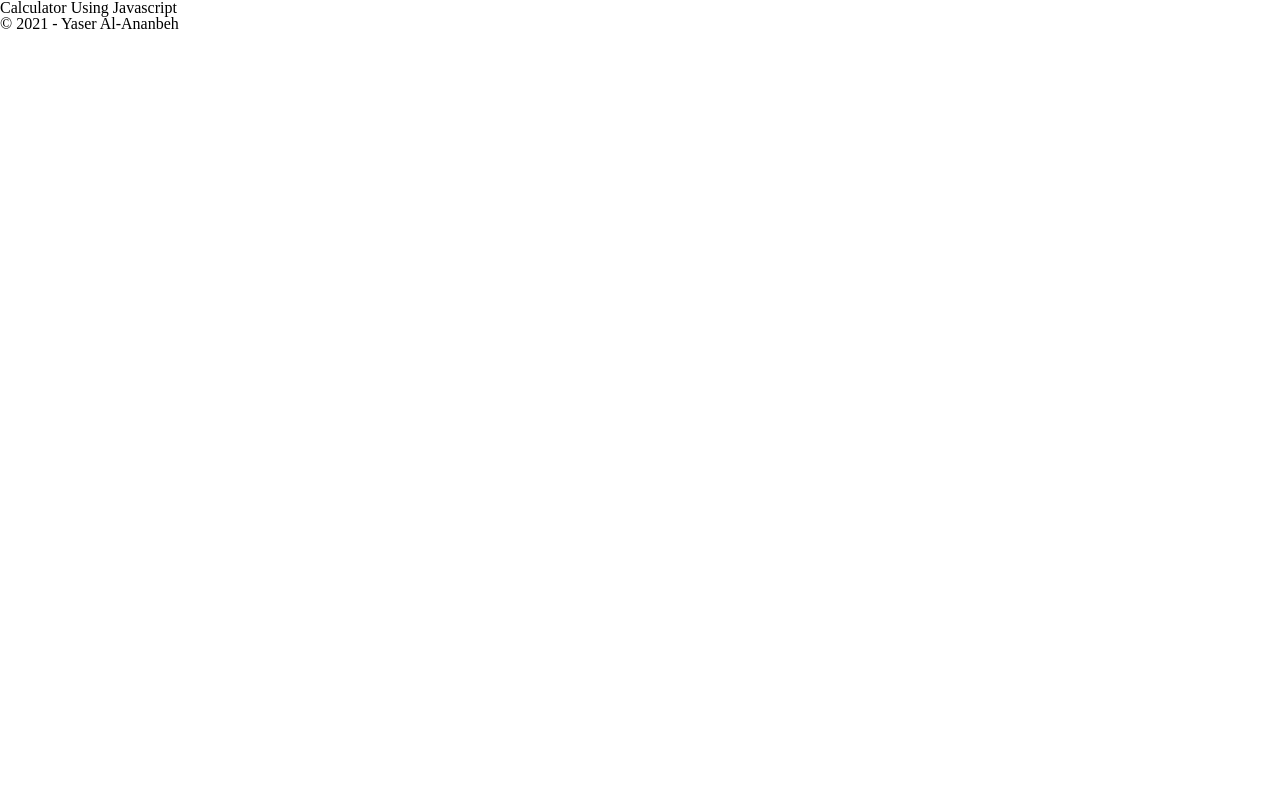
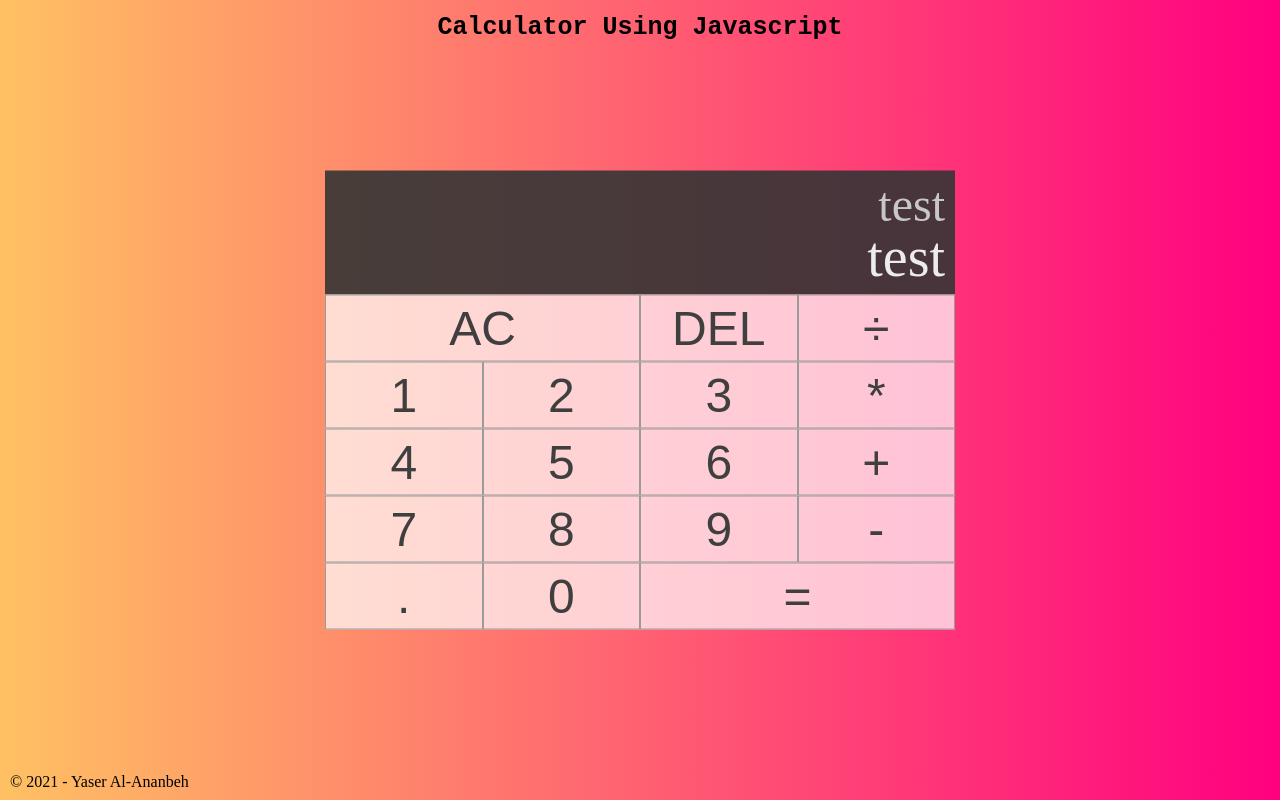
Before and after one commit to yaserananbeh/calculator, a plain HTML site: page index.html in a window 1280 px wide. Drawn offline with Linux system fonts and the light colour scheme.

Commit message:
finish html and css

```diff
--- a/css/style.css
+++ b/css/style.css
@@ -0,0 +1,68 @@
+*{
+    box-sizing: border-box;
+}
+body{
+    background: linear-gradient(to right,rgb(255, 193, 99) , rgb(255, 0, 128));
+}
+body header{
+    text-align: center;
+    font-family: 'Courier New', Courier, monospace;
+    font-size: 25px;
+    font-weight: 700;
+    padding: 15px;
+}
+body main{
+    width: 50%;
+    margin: auto;
+    position: absolute;
+    top: 50%;
+    left: 50%;
+    transform: translate(-50%,-50%);
+    padding: 5px;
+}
+.calculator-grid{
+    width: 100%;
+    margin: auto;
+    text-align: center;
+    font-size: 3rem;
+}
+.outputSpace{
+    width: 100%;
+    display: flex ;
+    flex-direction: column;
+    align-items: flex-end;
+    justify-content: space-around;
+    padding: 10px;
+    background: rgba(53, 53, 53, 0.9);
+    color: rgb(199, 199, 199);
+
+}
+.outputSpace .curruntValue{
+    color: rgb(236, 236, 236);
+    font-size: 3.5rem;
+}
+.btnPerent{
+    display: flex;
+  flex-wrap: wrap;
+}
+.btnPerent button{
+    width: 25%;
+    font-size: inherit;
+    padding: 5px;
+    cursor: pointer;
+    background: rgba(255, 255, 255, 0.7);
+    color: rgb(63, 63, 63);
+    border: 1px solid rgb(155, 155, 155);
+}
+.btnPerent button:hover{
+    background-color: rgba(255, 255, 255, 0.8);
+}
+
+.span-two{
+    width: 50% !important;
+}
+body footer{
+    position: absolute;
+    bottom: 0;
+    padding: 10px;
+}
--- a/index.html
+++ b/index.html
@@ -14,10 +14,35 @@
         </h1>
     </header>
     <main>
-
+        <div class="calculator-grid">
+            <div class="outputSpace">
+                <div class="previousValue">test</div>
+                <div class="curruntValue">test</div>
+            </div>
+            <div class="btnPerent">
+                <button id="clearAll" class="span-two">AC</button>
+                <button id="delBtn">DEL</button>
+                <button id="operation">÷</button>
+                <button id="num">1</button>
+                <button id="num">2</button>
+                <button id="num">3</button>
+                <button id="operation">*</button>
+                <button id="num">4</button>
+                <button id="num">5</button>
+                <button id="num">6</button>
+                <button id="operation">+</button>
+                <button id="num">7</button>
+                <button id="num">8</button>
+                <button id="num">9</button>
+                <button id="operation">-</button>
+                <button id="num">.</button>
+                <button id="num">0</button>
+                <button id="equalOperator" class="span-two">=</button>
+            </div>
+        </div>
     </main>
     <footer>
-          &copy; 2021 - Yaser Al-Ananbeh
+        &copy; 2021 - Yaser Al-Ananbeh
     </footer>
     <script src="./js/app.js"></script>
 </body>
```
